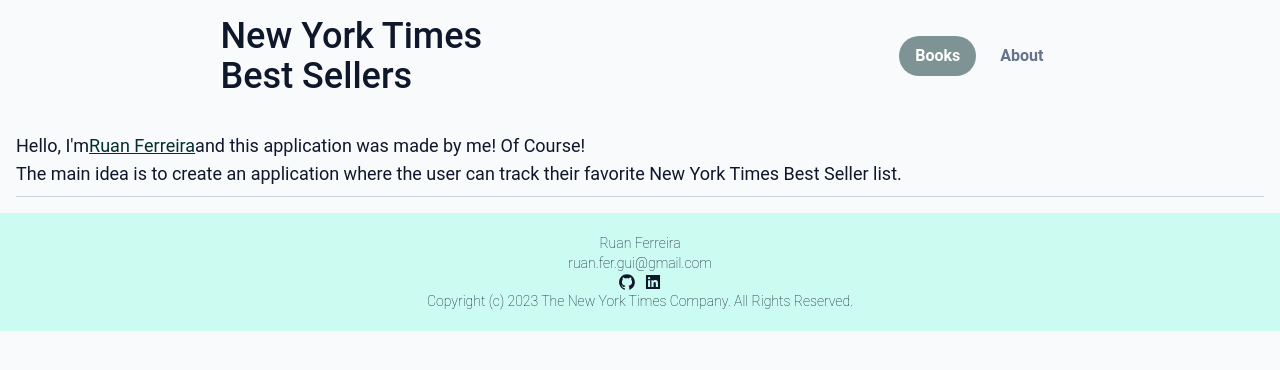
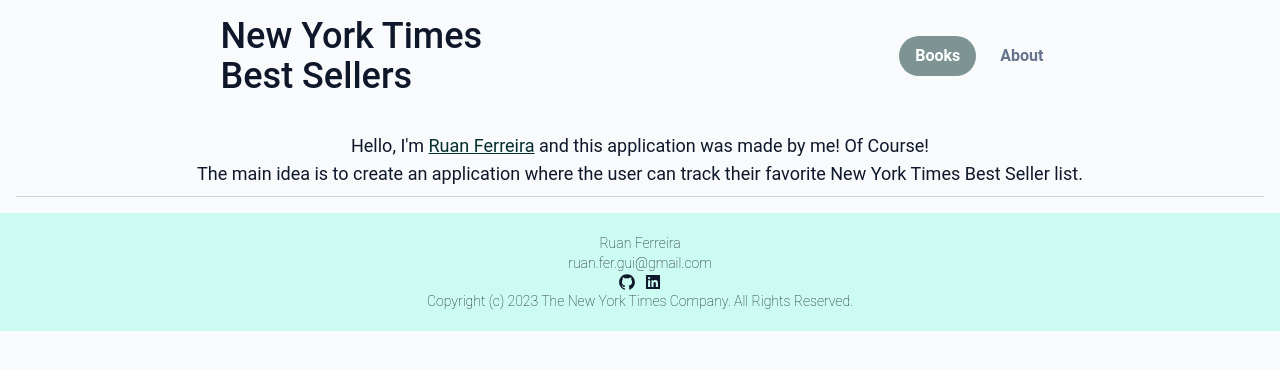
Before and after one commit to droderuan/nyt_best_sellers, a Next.js app: page /about in a window 1280 px wide. Shown: the top 370 px of the page. Built offline with nearby package versions, Linux system fonts and the light colour scheme; no server answers.

Commit message:
fix: ui fixes

```diff
--- a/src/app/about/page.tsx
+++ b/src/app/about/page.tsx
@@ -9,15 +9,15 @@
     <Page>
       <Section>
         <div className="flex flex-col flex-1">
-          <p className="text-lg">
-            {`Hello, I'm`}
+          <p className="text-lg text-center">
+            {`Hello, I'm `}
             <Link
               href={"https://www.linkedin.com/in/ruan-ferreira-87a15a180/"}
               target="_blank"
               className="underline text-teal-950 text-bold"
             >
               Ruan Ferreira
-            </Link>
+            </Link>{" "}
             and this application was made by me! Of Course! <br />
             The main idea is to create an application where the user can track
             their favorite New York Times Best Seller list.
--- a/src/app/page.tsx
+++ b/src/app/page.tsx
@@ -56,7 +56,7 @@
         <h3 className="text-center text-lg md:text-2xl font-bold">
           New York Times Best Sellers
         </h3>
-        <div className="overflow-scroll">
+        <div className="overflow-y-auto">
           <div className="w-full my-4">
             <p>
               In this application, you can be up to date with all the best
@@ -98,7 +98,7 @@
         </div>
       </Modal>
 
-      <Modal open={openUpdate} onClose={() => setOpenUpdate(false)}>
+      <Modal open={openUpdate} onClose={() => {}}>
         <h3 className="text-lg font-light">
           {updatedList?.hasUpdate
             ? "There is a update on your favorite lists!"
@@ -111,7 +111,7 @@
               : "Looks like there is no update."}
           </p>
         </div>
-        <div className="w-full lg:w-2/4 my-4 overflow-scroll h-2/3">
+        <div className="w-full lg:w-2/4 my-4 overflow-y-auto h-2/3">
           {updatedList &&
             updatedList.lists.map((list) => (
               <ListUpdates
```
